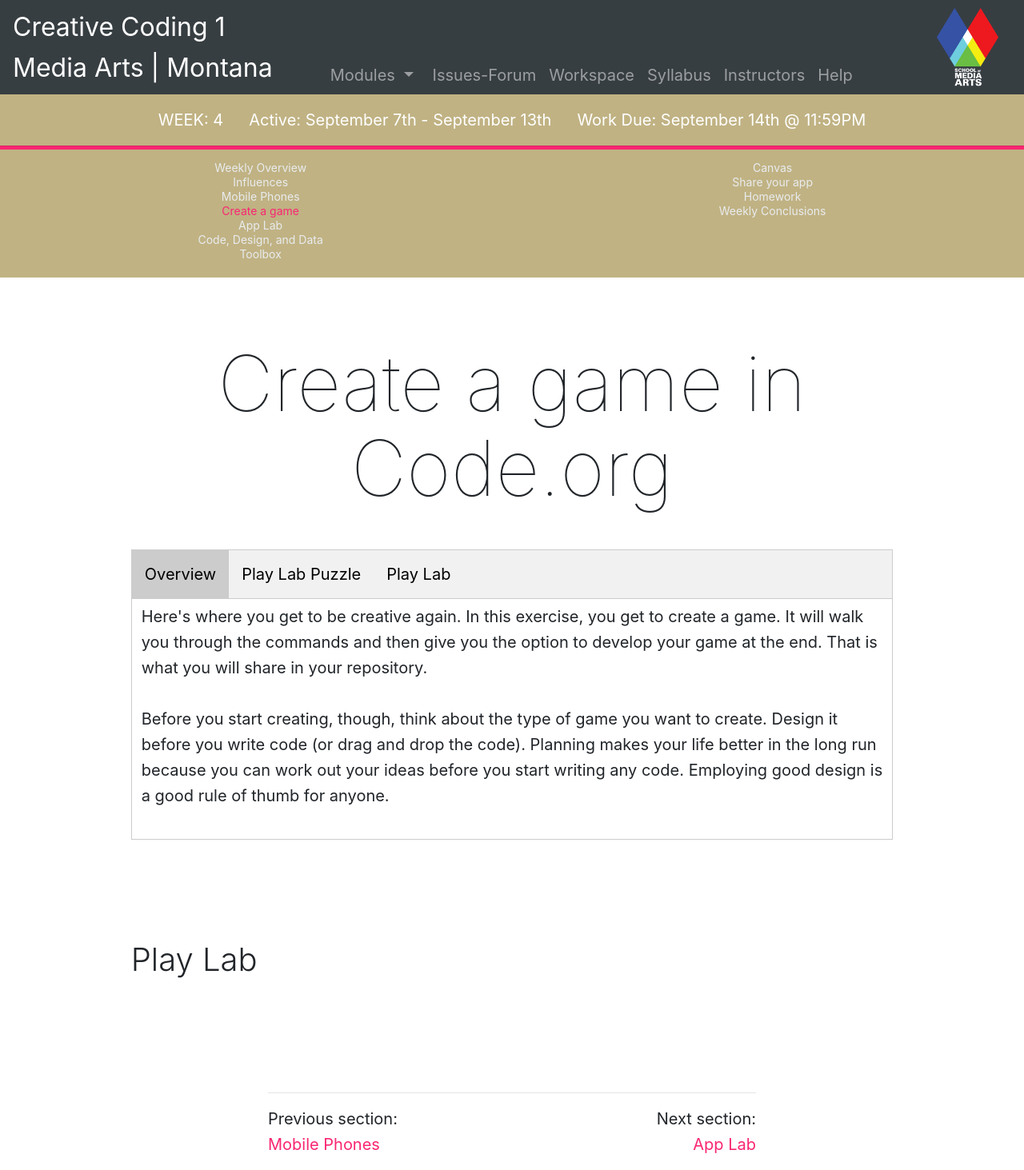
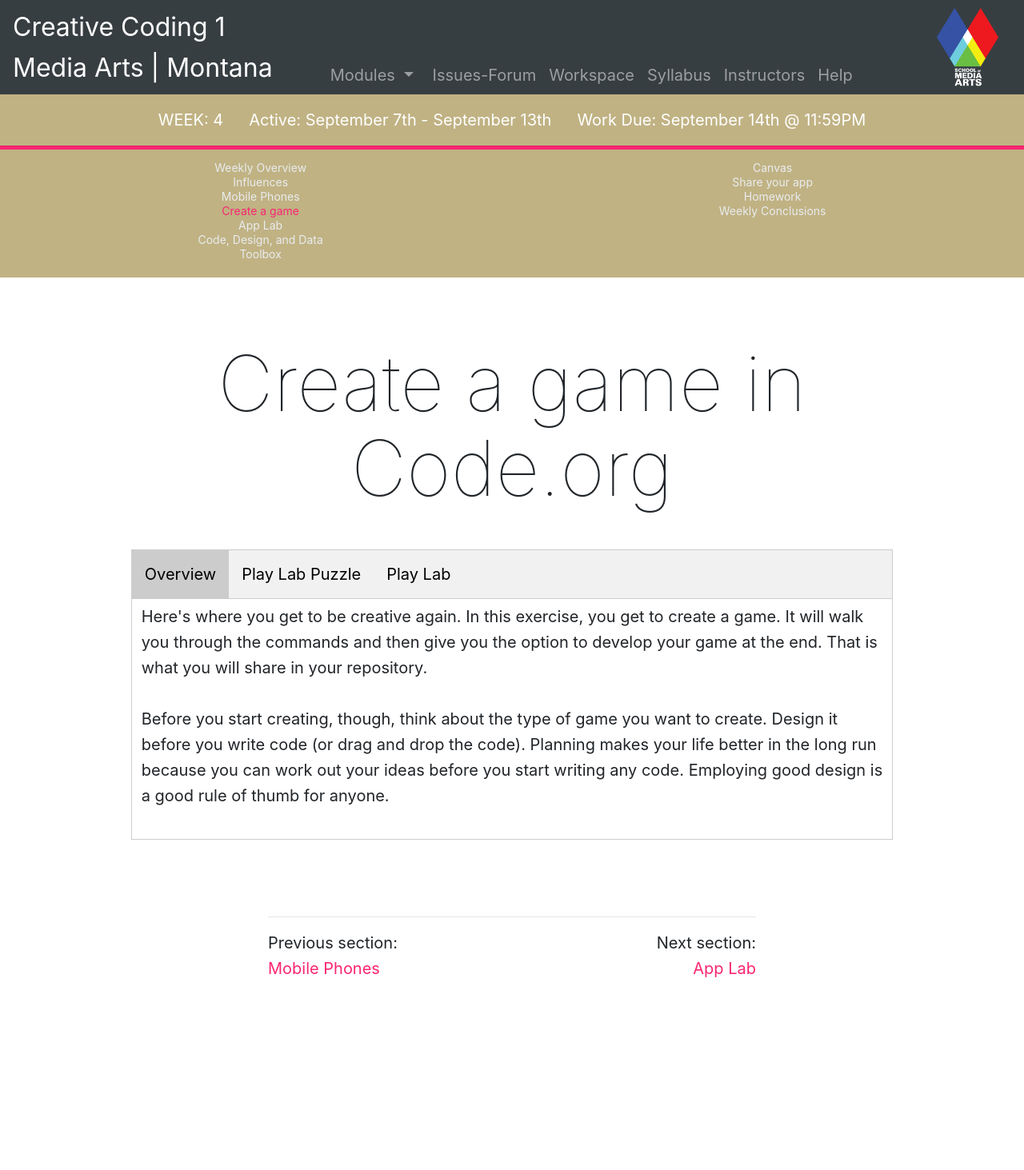
Before and after one commit to Montana-Media-Arts/120_CreativeCoding1-Fall2020, a Jekyll site: the page built from modules/week-4/_posts/2017-01-04-play-lab.md, in a window 1280 px wide. Shown: the whole page at 80% size. Built offline with Jekyll 4.4.1, drawn with Linux system fonts in a browser that asks for light colours; nearby versions of some CDN libraries; a script that is not in the unit is left out; after the commit the page ends 1243 px from its top, so only the background shows below that.

Commit message:
Update 2017-01-04-play-lab.md

```diff
--- a/modules/week-4/_posts/2017-01-04-play-lab.md
+++ b/modules/week-4/_posts/2017-01-04-play-lab.md
@@ -29,7 +29,6 @@ jotted: true
 <p><a href="https://studio.code.org/s/course3/stage/17/puzzle/1" target="_new">Play Lab Puzzle</a></p>
 </div>
 
-### Play Lab
 <div id="Lab" class="tabcontent">
 
 <p><a href="//www.youtube.com/embed/YR1S9MzbSbw" data-lity>Play Lab Video</a></p>
```
